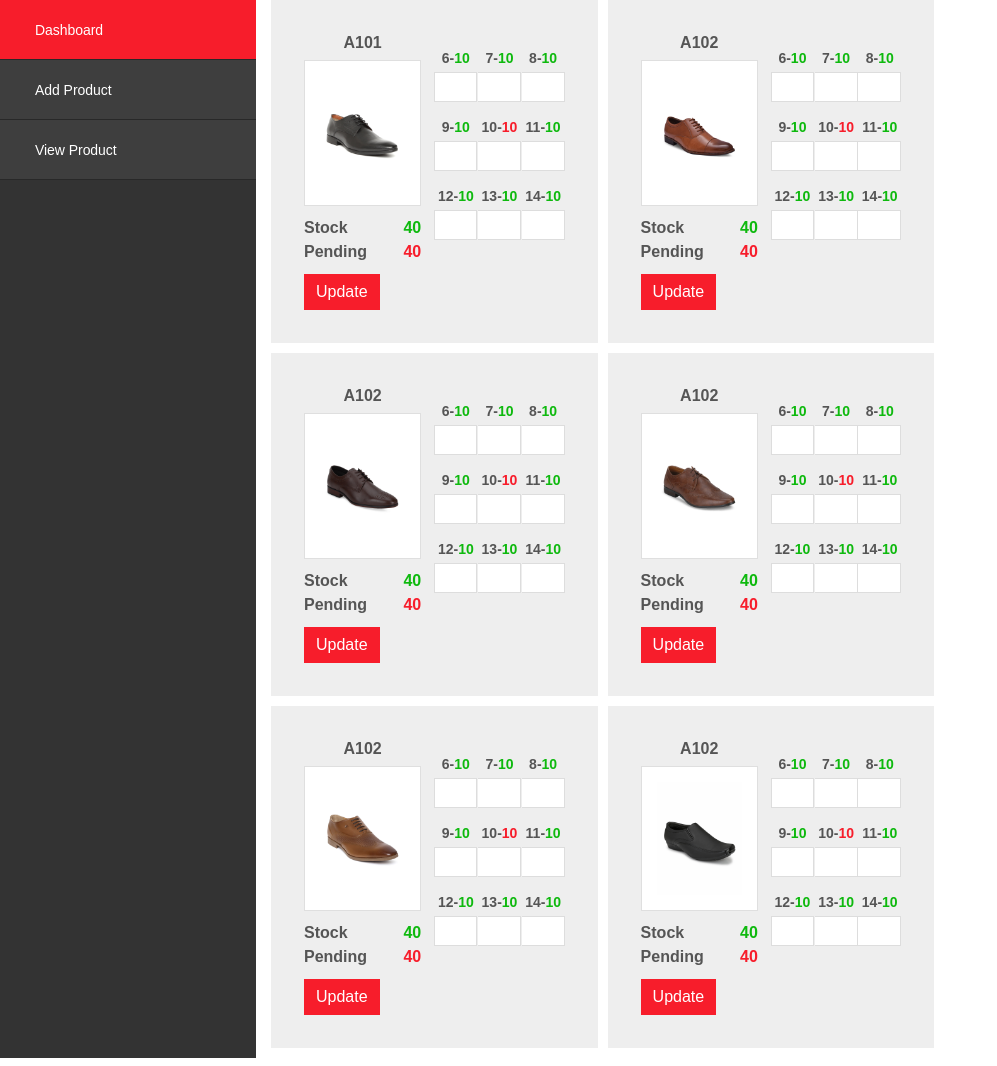
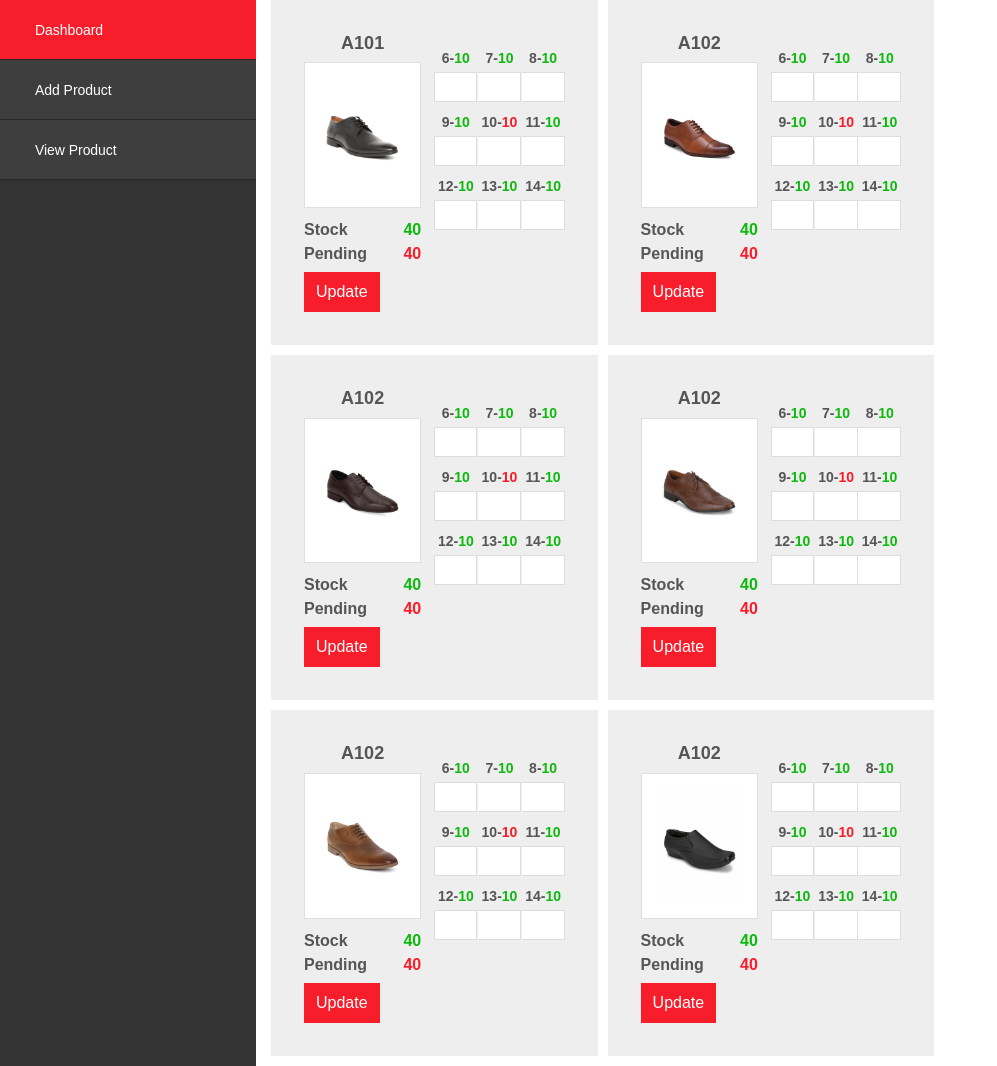
Before and after one commit to renjithnk/redlotusapplication, a CodeIgniter app: page /redlotus/index.php/admin/dashboard in a window 1280 px wide. Shown: the part 98-1164 px from the top of the page, without its empty margins (0-997 px from the left). Run offline with CodeIgniter, Linux system fonts and the light colour scheme; some libraries are stand-ins or nearby versions.

Commit message:
product list revised

```diff
--- a/assets/scss/_xs.scss
+++ b/assets/scss/_xs.scss
@@ -1,6 +1,12 @@
 html, body {height: 100%;margin: 0;padding: 0;}
 
 /* globals */
+
+
+.update-button {height: 40px;margin-top: 6px;}
+
+
+
 .site-header {padding:15px;}
 .site-header .logo-container {width: 80px;}
 .site-header .session-name {position: absolute;top: 30px;left: 120px;font-size: 11px;background-color: #efefef;
@@ -24,16 +30,14 @@ padding-top: 0;
 > ul {@include flex-basis(100%);}
 .product-list {background-color: #eee;padding: 15px;margin-bottom: 15px;
 
-.product-details-wrapper { @include displayflex; @include justify-content(space-between);
+.product-details-wrapper {
+    @include displayflex;
+    @include justify-content(space-between);
+    @include flex-wrap(wrap);
 .col1 { @include flex-basis(35%);
 .product-image {margin-bottom: 10px;border: 1px solid #dfdfdf;}
-.article-number {font-size: 16px;text-align: center;font-weight: bold;}
-.stock-status {font-weight: bold;font-size: 16px; @include displayflex; @include justify-content(space-between);
-.stock-number {color: #0eb90e;}
-}
-.pending-status {font-weight: bold;font-size: 16px; @include displayflex; @include justify-content(space-between);margin-bottom: 10px;
-.pending-number {color: #f71d2b;}
-}
+.article-number {font-size: 18px;text-align: center;font-weight: bold;}
+
 }
 .col2 { @include flex-basis(55%);
 .size-stock-table-wrapper {
@@ -42,7 +46,7 @@ padding-top: 0;
     @include flex-wrap(wrap);
     @include justify-content(space-between);
     margin-top: 15px;
-li { margin-bottom: 15px;text-align: center;
+li { margin-bottom: 10px;text-align: center;
     @include flex-basis(33%);
     &:nth-child(3n+1) input {border-left: 1px solid #ddd !important;}
     input[type="text"] {width: 100%;border: 1px solid #ddd;padding: 5px;height: 30px;border-left: 0;text-align: center;}
@@ -54,6 +58,20 @@ li { margin-bottom: 15px;text-align: center;
 }
 }
 }
+
+.stock-status {font-weight: bold;font-size: 16px; @include displayflex; @include justify-content(space-between);
+.stock-number {color: #0eb90e;}
+}
+.pending-status {font-weight: bold;font-size: 16px; @include displayflex; @include justify-content(space-between);
+.pending-number {color: #f71d2b;}
+}
+
+.stock-and-pending-status {
+	flex-basis: 45%;
+	margin-top: 5px;
+}
+
+
 }
 
 }
--- a/prototype/includes/header-pickupboy.php
+++ b/prototype/includes/header-pickupboy.php
@@ -9,7 +9,6 @@
 </head>
 
 <body>
-
 <div class="container-fluid inner-pages pickupboy-session"> <!-- administrator session starts  -->
 <div class="app-header">
 <div class="logo-container">
```
Also changed, not shown: prototype/admin-dashboard.php (+13 -5 lines), assets/css/style.css, 1 other file.
